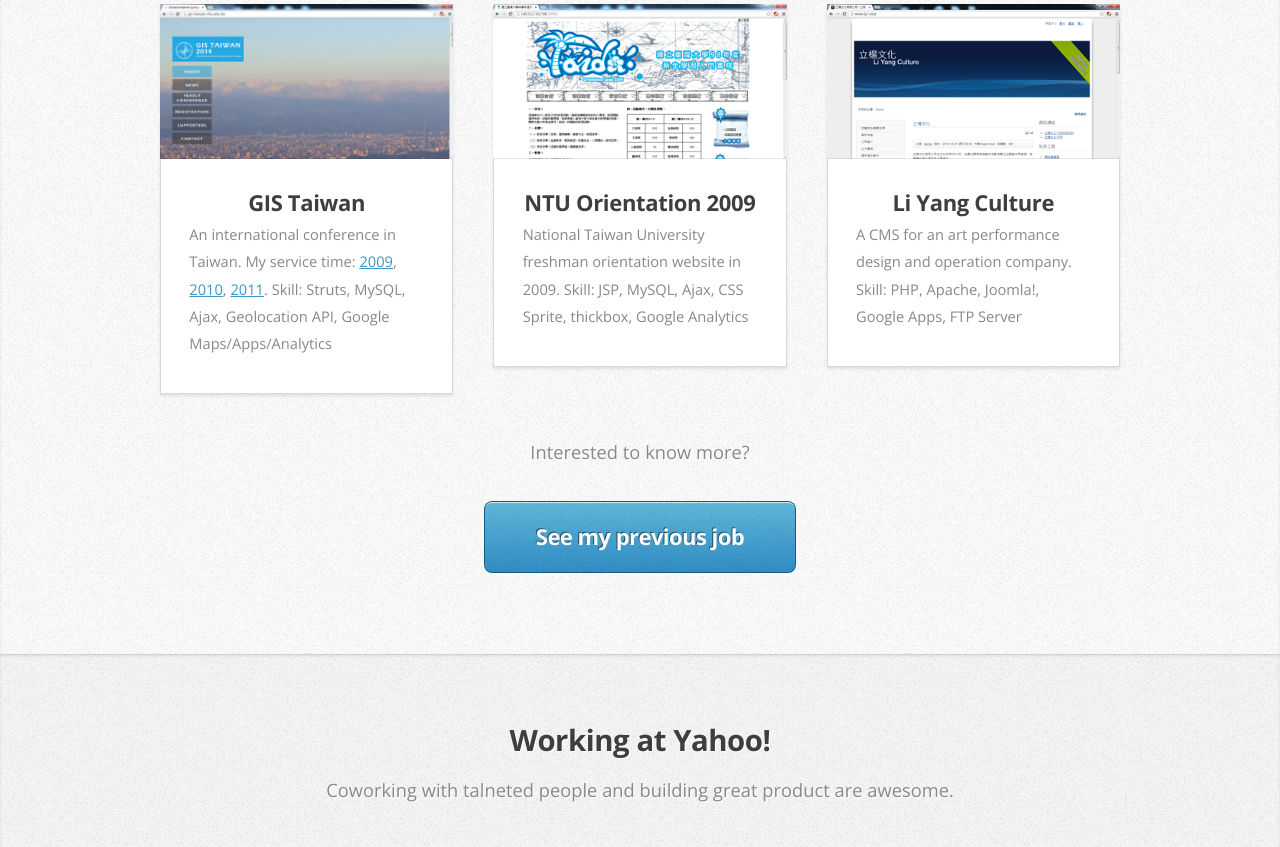
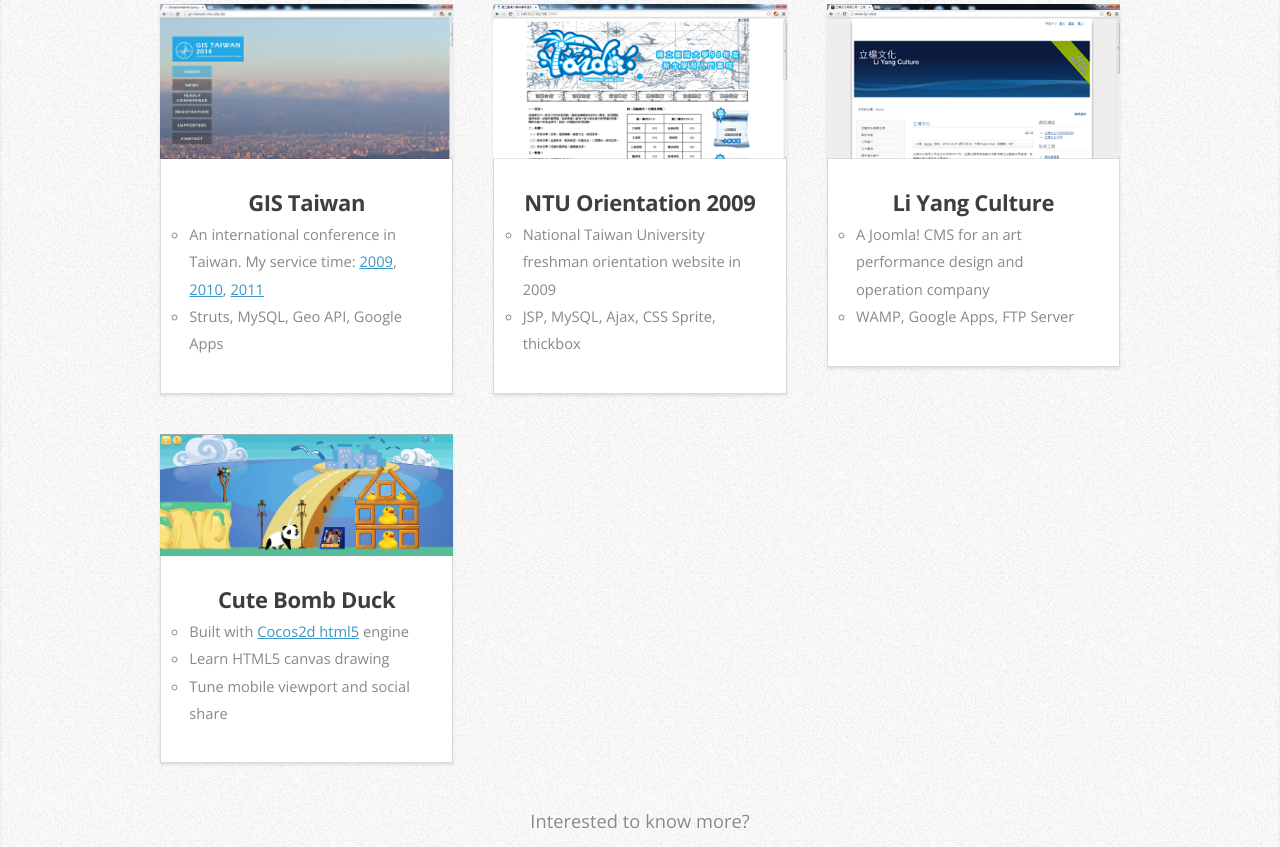
Before and after one commit to tominhuang/tominhuang.github.io, a plain HTML site: page index.html in a window 1280 px wide. Shown: the part 724-1571 px from the top of the page. Drawn offline with nearby package versions, Linux system fonts and the light colour scheme.

Commit message:
add a new duck work

```diff
--- a/index.html
+++ b/index.html
@@ -62,29 +62,48 @@
 							<div class="4u">
 								<section class="box box-style1">
 									<a href="http://gis-taiwan.ntu.edu.tw/" class="image image-full"><img src="images/work01.png" alt="" /></a>
-									<h3>GIS Taiwan</h3>
-									<p>An international conference in Taiwan.
-									   My service time: <a target="_blank" href="http://gis-taiwan.ntu.edu.tw/archive/2009/">2009</a>,
-									   <a target="_blank" href="http://gis-taiwan.ntu.edu.tw/archive/2010/">2010</a>,
-									   <a target="_blank" href="http://gis-taiwan.ntu.edu.tw/archive/2011/">2011</a>.
-									Skill: Struts, MySQL, Ajax, Geolocation API, Google Maps/Apps/Analytics
-									</p>
+									<h3><a href="http://gis-taiwan.ntu.edu.tw/">GIS Taiwan</a></h3>
+									<ul>
+										<li>An international conference in Taiwan.
+ 	 	 								    My service time: <a target="_blank" href="http://gis-taiwan.ntu.edu.tw/archive/2009/">2009</a>,
+										   <a target="_blank" href="http://gis-taiwan.ntu.edu.tw/archive/2010/">2010</a>,
+										   <a target="_blank" href="http://gis-taiwan.ntu.edu.tw/archive/2011/">2011</a>
+										</li>
+										<li>Struts, MySQL, Geo API, Google Apps</li>
+									</ul>
 								</section>
 							</div>
 							<div class="4u">
 								<section class="box box-style1">
 									<a href="http://140.112.162.58/2009/" class="image image-full"><img src="images/work02.png" alt="" /></a>
-									<h3>NTU Orientation 2009</h3>
-									<p>National Taiwan University freshman orientation website in 2009.
-									Skill: JSP, MySQL, Ajax, CSS Sprite, thickbox, Google Analytics</p>
+									<h3><a href="http://140.112.162.58/2009/">NTU Orientation 2009</a></h3>
+									<ul>
+										<li>National Taiwan University freshman orientation website in 2009</li>
+										<li>JSP, MySQL, Ajax, CSS Sprite, thickbox</li>
+									</ul>
 								</section>
 							</div>
 							<div class="4u">
 								<section class="box box-style1">
 									<a href="http://www.lyc.asia/" class="image image-full"><img src="images/work03.png" alt="" /></a>
-									<h3>Li Yang Culture</h3>
-									<p>A CMS for an art performance design and operation company.
-									Skill: PHP, Apache, Joomla!, Google Apps, FTP Server</p>
+									<h3><a href="http://www.lyc.asia/">Li Yang Culture</a></h3>
+									<ul>
+										<li>A Joomla! CMS for an art performance design and operation company</li>
+										<li>WAMP, Google Apps, FTP Server</li>
+									</ul>
+								</section>
+							</div>
+						</div>
+						<div class="row">
+							<div class="4u">
+								<section class="box box-style1">
+									<a href="http://tomin.github.io/duck/" class="image image-full"><img src="images/work_duck.png" alt="" /></a>
+									<h3><a href="http://tomin.github.io/duck/">Cute Bomb Duck</a></h3>
+									<ul>
+										<li>Built with <a target="_blank" href="http://www.cocos2d-x.org/wiki/Cocos2d-html5">Cocos2d html5</a> engine</li>
+										<li>Learn HTML5 canvas drawing</li>
+										<li>Tune mobile viewport and social share</li>
+									</ul>
 								</section>
 							</div>
 						</div>
@@ -178,7 +197,7 @@
 							<div class="4u">
 								<article class="box box-style2">
 									<a href="http://en.wikipedia.org/wiki/Agile_software_development" class="image image-full"><img src="images/y06.jpg" alt="" /></a>
-									<h3><a href="http://en.wikipedia.org/wiki/Scrum_%28software_development%29">Community</a></h3>
+									<h3>Community</h3>
 									<ul>
 										<li>Y! voluteers of COSCUP, OSDC, JSDC</li>
 										<li>Y! tech consultant of Open Hack Day</li>
@@ -367,8 +386,10 @@
 									<a href="http://www.kshs.kh.edu.tw/" class="image image-full"><img src="images/school1.jpg" alt="" /></a>
 									<h3>A graduate@<a href="http://www.kshs.kh.edu.tw/">KSHS</a></h3>
 									<ul>
-										<li>Build my personal website and</li>
-										<li>Our class website</li>
+										<li>Build my personal website and our class website</li>
+										<li>Learn HTML, CSS, Javascript</li>
+										<li>Create some CGI discussion boards</li>
+										<li>Use Frontpage and Dreamweaver</li>
 									</ul>
 								</article>
 							</div>
@@ -391,8 +412,7 @@
 									<ul>
 										<li>Major: <a href="http://www.ice.ntnu.edu.tw/">Information and Computer Education</a> (ICE).</li>
 										<li>GIS Taiwan</li>
-
-										<li>Thesis: <a href="http://ndltd.ncl.edu.tw/cgi-bin/gs32/gsweb.cgi?o=dnclcdr&s=id=%22100NTNU5395011%22.&searchmode=basic">An argumentaion system</a></li>
+										<li>Thesis: <a href="http://ndltd.ncl.edu.tw/cgi-bin/gs32/gsweb.cgi?o=dnclcdr&s=id=%22100NTNU5395011%22.&searchmode=basic">A collaborative argumentation system for online communities</a></li>
 									</ul>
 								</article>
 							</div>
```
Also changed, not shown: images/work_duck.png (added).
